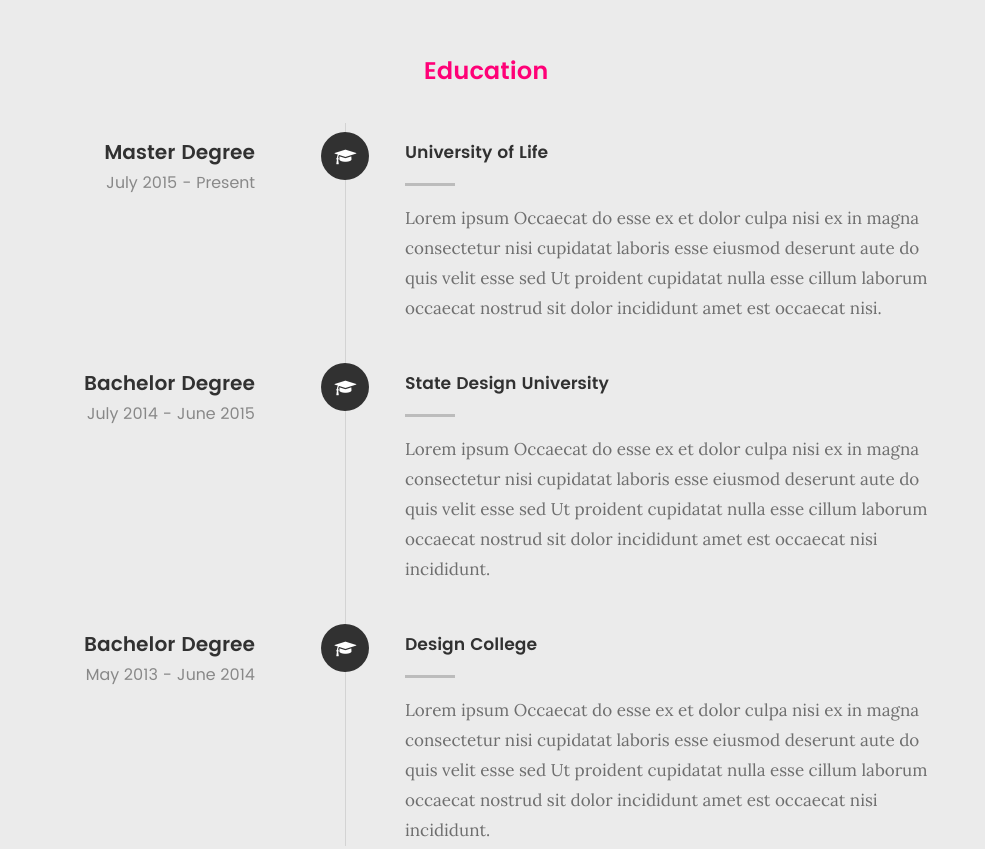
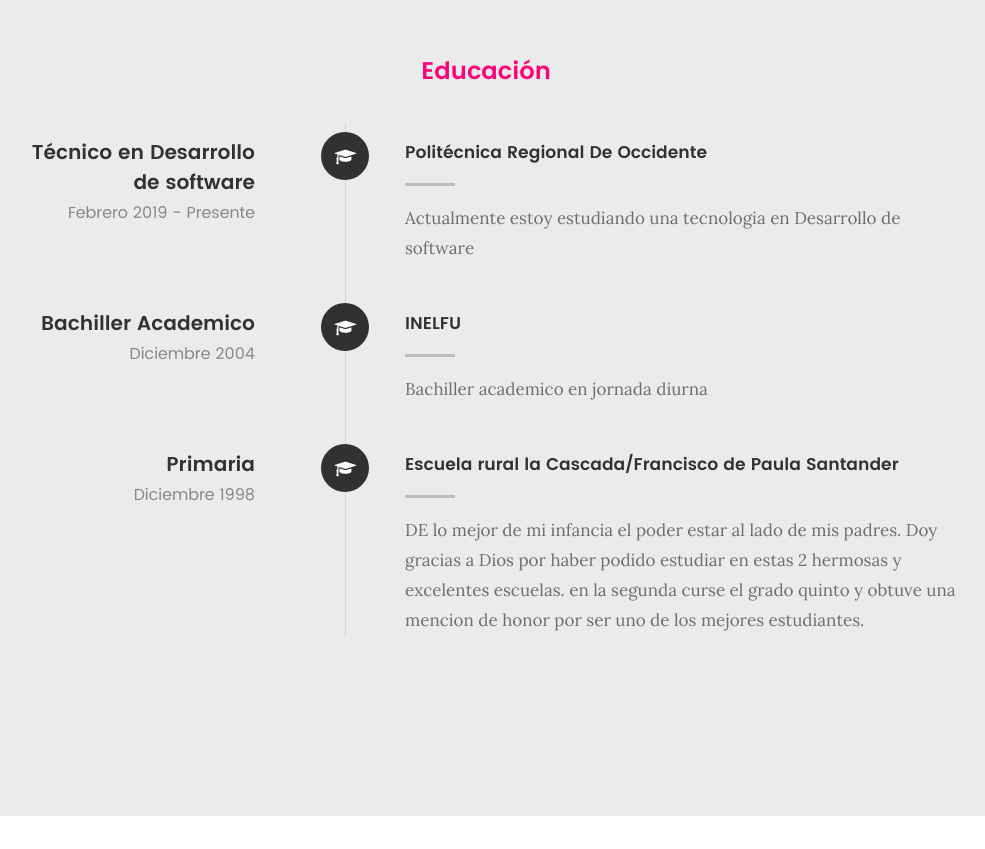
Before and after one commit to riartoma/kards10, a plain HTML site: page index.html in a window 1280 px wide. Shown: the part 3095-3944 px from the top of the page, without its empty margins (154-1139 px from the left). Drawn offline with Linux system fonts and the light colour scheme; files whose address does not match are found by name.

Commit message:
cambio la informacion sobre estudios

```diff
--- a/index.html
+++ b/index.html
@@ -231,7 +231,7 @@
 
 	   				<div class="timeline-header">
 	   					<h3>Gerente de ventas</h3>
-	   					<p>Enero 2004 </p>
+	   					<p>Enero 2005 </p>
 	   				</div>
 
 	   				<div class="timeline-content">
@@ -293,7 +293,7 @@
 
    		<div class="col-twelve resume-header">
 
-   			<h2>Education</h2>
+   			<h2>Educación</h2>
 
    		</div> <!-- /resume-header -->
 
@@ -308,13 +308,13 @@
 	   				</div>
 
 	   				<div class="timeline-header">
-	   					<h3>Master Degree</h3>
-	   					<p>July 2015 - Present</p>
+	   					<h3>Técnico en Desarrollo de software</h3>
+	   					<p>Febrero 2019 - Presente</p>
 	   				</div>
 
 	   				<div class="timeline-content">
-	   					<h4>University of Life</h4>
-	   					<p>Lorem ipsum Occaecat do esse ex et dolor culpa nisi ex in magna consectetur nisi cupidatat laboris esse eiusmod deserunt aute do quis velit esse sed Ut proident cupidatat nulla esse cillum laborum occaecat nostrud sit dolor incididunt amet est occaecat nisi.</p>
+	   					<h4>Politécnica Regional De Occidente</h4>
+	   					<p>Actualmente estoy estudiando una tecnologia en Desarrollo de software</p>
 	   				</div>
 
 	   			</div> <!-- /timeline-block -->
@@ -326,13 +326,13 @@
 	   				</div>
 
 	   				<div class="timeline-header">
-	   					<h3>Bachelor Degree</h3>
-	   					<p>July 2014 - June 2015</p>
+	   					<h3>Bachiller Academico</h3>
+	   					<p>Diciembre 2004</p>
 	   				</div>
 
 	   				<div class="timeline-content">
-	   					<h4>State Design University</h4>
-	   					<p>Lorem ipsum Occaecat do esse ex et dolor culpa nisi ex in magna consectetur nisi cupidatat laboris esse eiusmod deserunt aute do quis velit esse sed Ut proident cupidatat nulla esse cillum laborum occaecat nostrud sit dolor incididunt amet est occaecat nisi incididunt.</p>
+	   					<h4>INELFU</h4>
+	   					<p>Bachiller academico en jornada diurna</p>
 	   				</div>
 
 	   			</div> <!-- /timeline-block -->
@@ -344,13 +344,15 @@
 	   				</div>
 
 	   				<div class="timeline-header">
-	   					<h3>Bachelor Degree</h3>
-	   					<p>May 2013 - June 2014</p>
+	   					<h3>Primaria</h3>
+	   					<p>Diciembre 1998</p>
 	   				</div>
 
 	   				<div class="timeline-content">
-	   					<h4>Design College</h4>
-	   					<p>Lorem ipsum Occaecat do esse ex et dolor culpa nisi ex in magna consectetur nisi cupidatat laboris esse eiusmod deserunt aute do quis velit esse sed Ut proident cupidatat nulla esse cillum laborum occaecat nostrud sit dolor incididunt amet est occaecat nisi incididunt.</p>
+	   					<h4>Escuela rural la Cascada/Francisco de Paula Santander</h4>
+	   					<p>DE lo mejor de mi infancia el poder estar al lado de mis padres. Doy gracias a Dios por haber podido
+							   estudiar en estas 2 hermosas y excelentes escuelas. en la segunda curse el grado quinto
+							y obtuve una mencion de honor por ser uno de los mejores estudiantes. </p>
 	   				</div>
 
 	   			</div> <!-- /timeline-block -->
```
